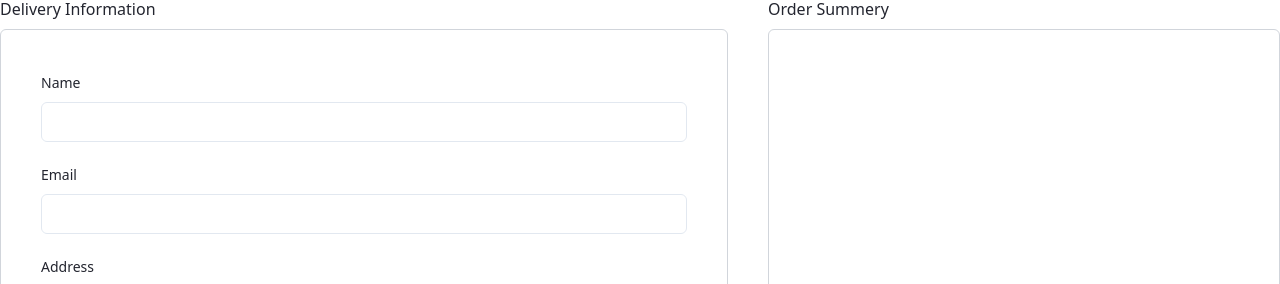
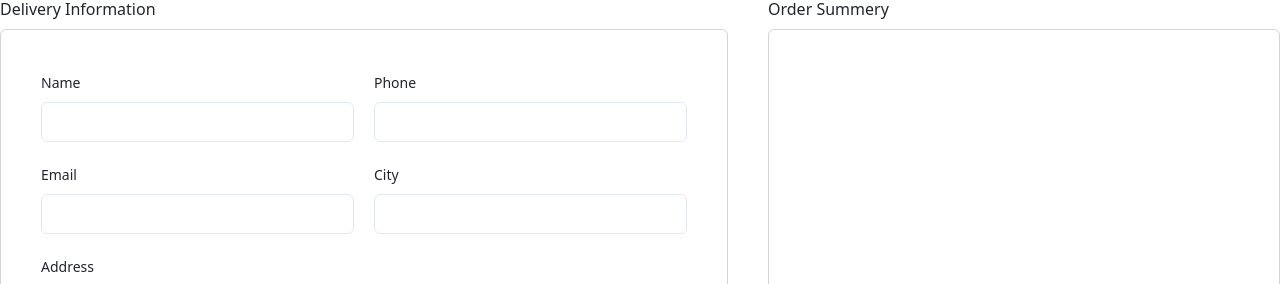
Before and after one commit to MahmudulMahi/technet, a React (Vite) app: page /checkout in a window 1280 px wide. Shown: the part 171-455 px from the top of the page. Built offline with nearby package versions, Linux system fonts and the light colour scheme.

Commit message:
fixed checkout page

```diff
--- a/src/pages/Checkout.tsx
+++ b/src/pages/Checkout.tsx
@@ -31,7 +31,16 @@ export default function Checkout() {
                 <Input type="text" id="name" className="mt-2" />
               </div>
             </div>
-
+            <div className="w-full space-y-5">
+              <div>
+                <Label htmlFor="name">Phone</Label>
+                <Input type="text" id="name" className="mt-2" />
+              </div>
+              <div>
+                <Label htmlFor="name">City</Label>
+                <Input type="text" id="name" className="mt-2" />
+              </div>
+            </div>
           </div>
           <div className="mt-5">
             <Label htmlFor="name">Address</Label>
```
